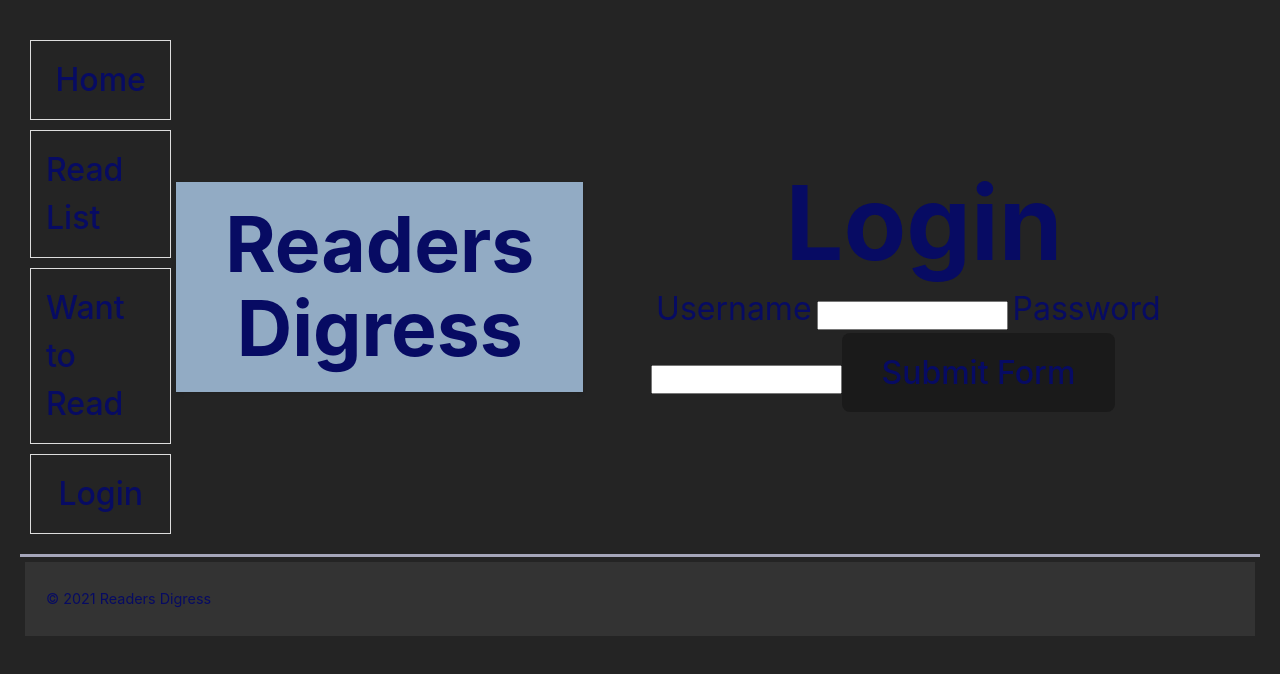
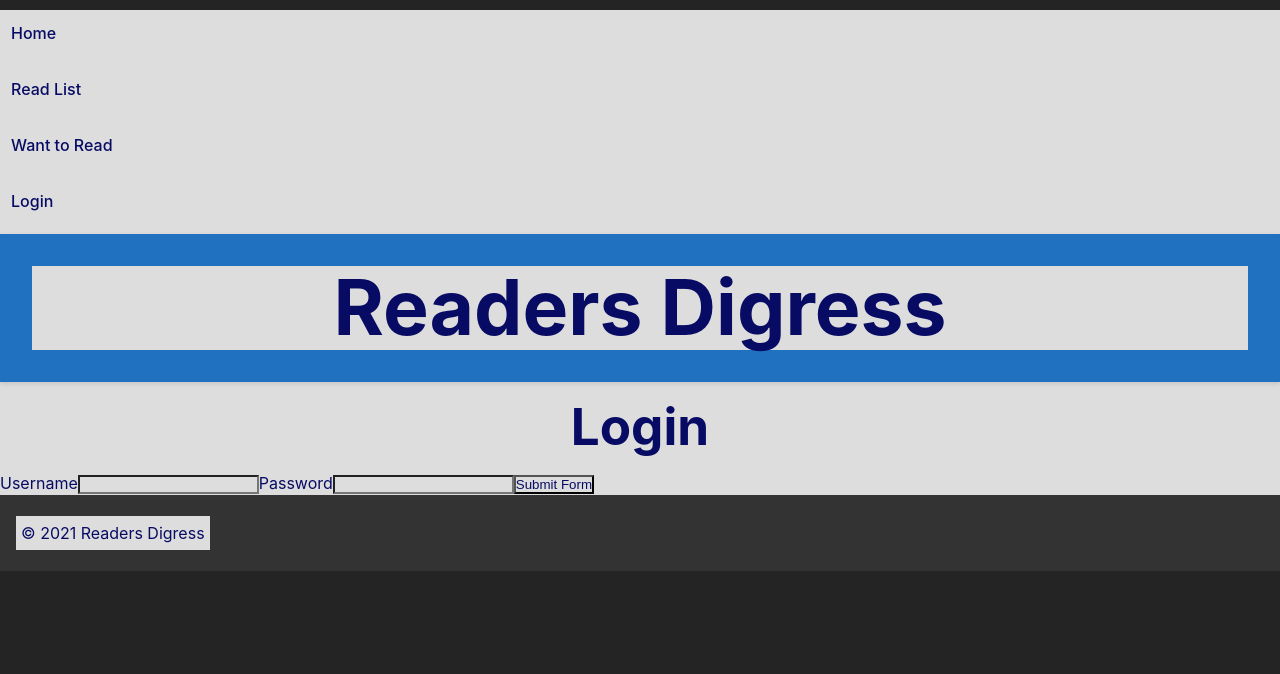
Before and after one commit to MavMMSZ/Project-2, a React (Vite) app in the folder client/: page /login in a window 1280 px wide. Shown: the top 674 px of the page. Built offline with nearby package versions, Linux system fonts and the light colour scheme.

Commit message:
Added code

```diff
--- a/client/src/App.tsx
+++ b/client/src/App.tsx
@@ -15,13 +15,14 @@ function App() {
   return (
 
   <div>
-    <div className='all'>
+    <div >
         <Snav />
+        <Navbar/>
+      <main>
           <Header />
-      <Navbar />
-       <main>
           <Outlet />
-       </main></div>
+      </main>
+    </div>
 
     <div>
       <Footer />
--- a/client/src/components/Home.tsx
+++ b/client/src/components/Home.tsx
@@ -115,17 +115,16 @@ const BooksList: React.FC = () => {
         <p>No books available. Please try again later.</p>
       ) : (
 
-          <ul className='container py-4'>
+          <ul className='book-container'>
             {books.map((book, index) => (
-              <li className='column g-3' key={index}>
-                <div className="card h-100 shadow-sm">
+              <li className=' book-list' key={index}>
+                <div className="book-item">
                   <img
                   src={book.imageUrl}
                   alt={book.title}
-                  className="card-img-top img-fluid"
-                  style={{ height: "200px", objectFit: "none" }}/>
-                <div className="card-body d-flex flex-column">
-                      <h2 className='card-tile'>{book.title}
+                  />
+                <div >
+                      <h2 >{book.title}
                       </h2>
 
                       <p><strong>Authors:</strong> {book.authors.join(', ')}</p>
@@ -140,12 +139,12 @@ const BooksList: React.FC = () => {
                   {selectedBook?.title === book.title && (
                     <p><strong>Description:</strong> {book.description}</p>
                   )}
-                <div className="mt-auto">
-                <button className="btn btn btn-secondary me-2 mb-2" onClick={() => toggleDescription(book)}>
+                <div className='book-actions '>
+                <button className='button' onClick={() => toggleDescription(book)}>
                     {selectedBook?.title === book.title ? 'Hide Description' : 'Show Description'}
                   </button>
-                <button className="btn btn-secondary me-2 mb-2 btn" onClick={() => saveToLocalStorage(book, 'wishlist')}>Add to Wishlist</button>
-                <button className="btn btn-secondary mb-2 " onClick={() => saveToLocalStorage(book, 'readlist')}>Add to Readlist</button>
+                <button  onClick={() => saveToLocalStorage(book, 'wishlist')}>Add to Wishlist</button>
+                <button  onClick={() => saveToLocalStorage(book, 'readlist')}>Add to Readlist</button>
                 </div>
                   {/* Buttons to save to wishlist and readlist */}
 
@@ -159,7 +158,7 @@ const BooksList: React.FC = () => {
       {/* Load more button */}
       <div>
         {!loading && books.length > 0 && (
-          <button className='btn btn btn-secondary me-2 mb-2' onClick={loadMoreBooks}>Load More</button>
+          <button className='' onClick={loadMoreBooks}>Load More</button>
         )}
       </div>
     </div>
--- a/client/src/components/Snav.tsx
+++ b/client/src/components/Snav.tsx
@@ -3,7 +3,7 @@ import '../styles/Snav.css';
 //this is the nav for those logged into the app
 export default function Snav() {
     return (
-        <div className='sidenav1'>
+        <div>
         <ul >
             <li>
                 <Link to="/">Home</Link>
--- a/client/src/index.css
+++ b/client/src/index.css
@@ -11,12 +11,27 @@
   text-rendering: optimizeLegibility;
   -webkit-font-smoothing: antialiased;
   -moz-osx-font-smoothing: grayscale;
+
+  :root {
+    --primary-color: #92abc4;
+    --secondary-color: #ddd;
+    --background-color: #f7f3f3;
+    --box-shadow-color: rgba(0, 0, 0, 0.1);
+    --sidenav-bg: #333; /* Modified */
+    --sidenav-text: #fff; /* Modified */
+    --link-color: #3f8769; /* Modified */
+    --link-hover-bg: #007bff; /* Modified */
+    --link-hover-color: #fff; /* Modified */
+    --footer-text: #aaa; /* Modified */
+    --border-color: #bea9a9; /* Modified */
+}
 }
 * {
   box-sizing: border-box;
   margin: auto;
   padding: 5px;
   color: #070b63;
+
 }
 a {
   font-weight: 500;
@@ -32,92 +47,3 @@ h1 {
   line-height: 1.1;
   text-align: center;
 }
-
-
-button {
-  border-radius: 8px;
-  border: 1px solid transparent;
-  padding: 0.6em 1.2em;
-  font-size: 1em;
-  font-weight: 500;
-  font-family: inherit;
-  background-color: #1a1a1a;
-  cursor: pointer;
-  transition: border-color 0.25s;
-}
-
-button:hover {
-  border-color: #646cff;
-}
-
-
-/* @media (prefers-color-scheme: light) {
-  :root {
-    color: #213547;
-    background-color: #ffffff;
-  }
-  a:hover {
-    color: #747bff;
-  }
-  button {
-    background-color: #f9f9f9;
-  }
-} */
-.container {
-  display: grid;
-  grid-template-columns: repeat(auto-fit, minmax(300px, 5fr));
-  /* /* max-width: 800px; */
-  margin: 0 auto;
-  padding: 1.5em;
-  gap: 1.5em;}
-
-@media (max-width: 768px) {
-  .container {
-    padding: 1.5rem;
-  }
-
-  .card-title {
-    font-size: 1.4em;
-  }
-}
-
-/* Large screens (max-width: 1200px) */
-@media (max-width: 1200px) {
-  .container {
-    padding: 2rem;
-  }
-
-  .card-title {
-    font-size: 1.6em;
-  }}
-
-  .label {
-    font-size: 1.2em;
-    font-weight: 500;
-    color: #646cff;
-    padding: 0.5em 0;
-    margin-left: 50px;
-  }
-.random {
-  display: flex;
-  justify-content: center;
-  align-items: center;
-  margin-top: auto;
-  font-size: 2em;
-  color: rgb(15, 34, 90);
-
-  border-bottom: 3px solid #a5a6ba;
-}
-
-.all{
-  display: flex;
-  flex-direction: row;
-  justify-content: start;
-
-  align-items: center;
-  margin-top: auto;
-  font-size: 2em;
-  color: rgb(15, 34, 90);
-
-  border-bottom: 3px solid #a5a6ba;
-}
--- a/client/src/pages/homepage.tsx
+++ b/client/src/pages/homepage.tsx
@@ -1,12 +1,12 @@
 import BooksList from "../components/Home";
 import '../styles/homepage.css';
-import '../styles/carousel.css';
+
 
 const Homepage = () => {
 
 
   return (
-    <div>
+    <div >
       <h1>Welcome To the Home of Your Favorite Books</h1>
 
       <BooksList />
--- a/client/src/styles/Snav.css
+++ b/client/src/styles/Snav.css
@@ -1,33 +0,0 @@
-:root {
-    --primary-color: #92abc4;
-    --secondary-color: #ddd;
-    --background-color: #f7f3f3;
-    --box-shadow-color: rgba(0, 0, 0, 0.1);
-    --sidenav-bg: #333; /* Modified */
-    --sidenav-text: #fff; /* Modified */
-    --link-color: #3f8769; /* Modified */
-    --link-hover-bg: #007bff; /* Modified */
-    --link-hover-color: #fff; /* Modified */
-    --footer-text: #aaa; /* Modified */
-    --border-color: #bea9a9; /* Modified */
-}
-
-.sidenav {
-    position: fixed;
-    top: 0;
-    left: 0;
-    height: 100%;
-    width: 180px;
-    background-color: transparent;
-    color: var(--sidenav-text, #fff);
-    padding: 1rem;
-    /* text-align: center; */
-    z-index: 1;
-    overflow-y: auto;
-    font-size: 1.0em;
-    font-weight: bold;
-}
-
-.sidenav.collapsed {
-    transform: translateX(-100%); /* Hidden state */
-}
--- a/client/src/styles/homepage.css
+++ b/client/src/styles/homepage.css
@@ -1,4 +1,5 @@
-/* :root {
+
+:root {
     --primary-color: #2171c1;
     --secondary-color: #ddd;
     --background-color: #f7f3f3;
@@ -8,29 +9,30 @@
     box-sizing: border-box;
     margin: 0;
     padding: 0;
+    background-color: var(--secondary-color);
+
 
 
 }
 .book-container {
-    display: flex;
-    flex-direction: column;
+    display: grid;
     align-items: center;
-    justify-content: center;
-    padding: 1rem;
-    background-color: var(--background-color);
-    max-height: 100vh-;
-}
-.book-list {
-    display: inline-grid;
-    align-items: start;
-    grid-template-columns: repeat(auto-fit, minmax(200px, 1fr));
+    grid-template-columns: repeat(auto-fit, minmax(250px, 1fr));
     gap: 1rem;
     padding: 1rem;
-
+    margin: 1rem;
+    border: 5px solid #603939;
 }
 
+
 .book-item {
-    border: 1px solid #ddd;
+    max-width: 100%;
+    display:flex;
+    flex-direction: column;
+    align-content: center;
+    align-content: center;
+    border: 1px solid #6a1e1e;
+    gap: 1rem;
     border-radius: 8px;
     padding: 1rem;
     text-align: center;
@@ -51,20 +53,28 @@
 .book-item img {
     max-width: 100%;
     border-radius: 4px;
+    justify-content: center;
 }
 
 
 .book-actions button {
     margin: 0.5rem;
     padding: 0.5rem 0.5rem;
-    border: none;
     border-radius: 4px;
     cursor: pointer;
     transition: background-color 0.3s;
+    border: none;
+    padding: 0.6em 1.2em;
+    font-size: 1em;
+    font-weight: 500;
+    font-family: inherit;
+    background-color: #1a1a1a;
+    cursor: pointer;
+    transition: border-color 0.25s;
 }
 
 .book-actions button:hover {
-    background-color: #196cbf;
+    background-color: var(--primary-color);
     color: white;
 }
 
@@ -73,10 +83,17 @@ h1 {
     margin: 1rem;
 }
 
-h2 {
-    text-align: center;
+h2  {
+    text-align:start;
     margin: 1rem;
     font-size: 1.2rem;
+    border: 5px solid #ddd;
+}
+
+p {
+    margin: none;
+    font-size: 1rem;
+    border: 5px solid #ddd;
 }
 
 
@@ -93,4 +110,4 @@ h2 {
         flex: 1 1 calc(100% - 1.5rem);
         max-width: calc(100% - 1.5rem);
     }
-} */
+}
```
Lines whose indentation alone changed are shown as unchanged.
